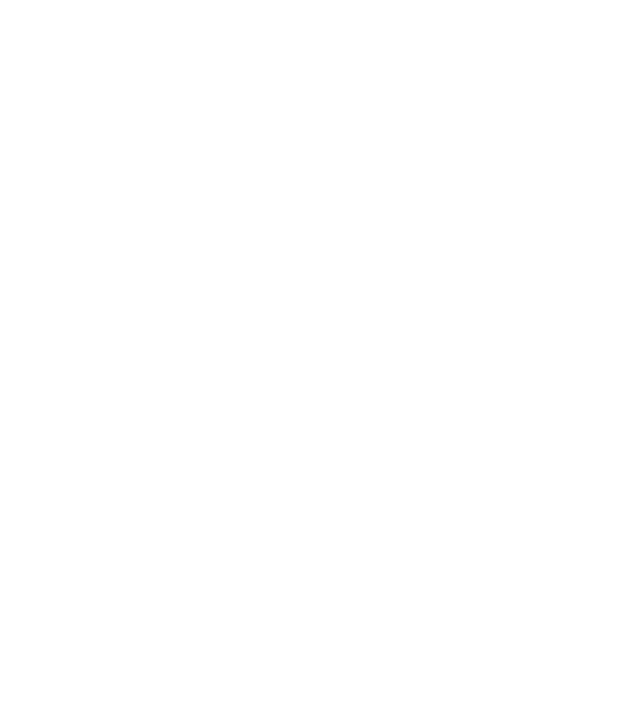
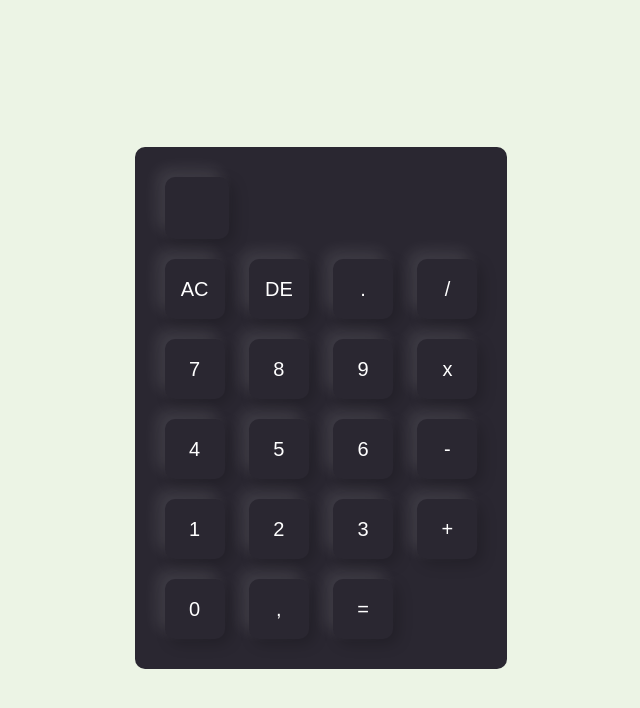
Before and after one commit to raalizz/calculator, a plain HTML site: page index.html in a window 1280 px wide. Shown: the whole page, without its empty margins (319-959 px from the left). Drawn offline with Linux system fonts and the light colour scheme.

Commit message:
I added the html structure and the calculator form and buttons and styled them in a saperate css file

```diff
--- a/index.html
+++ b/index.html
@@ -4,11 +4,55 @@
 <head>
     <meta charset="UTF-8">
     <meta name="viewport" content="width=device-width, initial-scale=1.0">
-    <title>Calculator</title>
+    <title>Calculator Project</title>
+    <link rel="preconnect" href="https://fonts.googleapis.com">
+    <link rel="preconnect" href="https://fonts.gstatic.com" crossorigin>
+    <link
+        href="https://fonts.googleapis.com/css2?family=Poppins:ital,wght@0,100;0,200;0,300;0,400;0,500;0,600;0,700;0,800;0,900;1,100;1,200;1,300;1,400;1,500;1,600;1,700;1,800;1,900&display=swap"
+        rel="stylesheet">
+
+    <link rel="stylesheet" href="style.css">
 </head>
 
 <body>
-
+    <div class="container">
+        <div class="calculator">
+            <form>
+                <div>
+                    <input type="text" name="display">
+                </div>
+                <div>
+                    <input type="button" value="AC">
+                    <input type="button" value="DE">
+                    <input type="button" value=".">
+                    <input type="button" value="/">
+                </div>
+                <div>
+                    <input type="button" value="7">
+                    <input type="button" value="8">
+                    <input type="button" value="9">
+                    <input type="button" value="x">
+                </div>
+                <div>
+                    <input type="button" value="4">
+                    <input type="button" value="5">
+                    <input type="button" value="6">
+                    <input type="button" value="-">
+                </div>
+                <div>
+                    <input type="button" value="1">
+                    <input type="button" value="2">
+                    <input type="button" value="3">
+                    <input type="button" value="+">
+                </div>
+                <div>
+                    <input type="button" value="0">
+                    <input type="button" value=",">
+                    <input type="button" value="=">
+                </div>
+            </form>
+        </div>
+    </div>
 </body>
 
 </html>
--- /dev/null
+++ b/style.css
@@ -0,0 +1,32 @@
+body {
+    background-color: #ecf4e5;
+    font-family: "Poppins", sans-serif;
+}
+
+.container {
+    width: 100%;
+    height: 100vh;
+    display: flex;
+    align-items: center;
+    justify-content: center;
+}
+
+.calculator {
+    background-color: #2a2731;
+    padding: 20px;
+    border-radius: 10px;
+}
+
+.calculator form input {
+    border: 0;
+    outline: 0;
+    width: 60px;
+    height: 60px;
+    border-radius: 10px;
+    box-shadow: -8px -8px 15px rgba(255, 255, 255, 0.1), 5px 5px 15px rgba(0, 0, 0, 0.2);
+    background: transparent;
+    font-size: 20px;
+    color: #fff;
+    cursor: pointer;
+    margin: 10px;
+}
```
